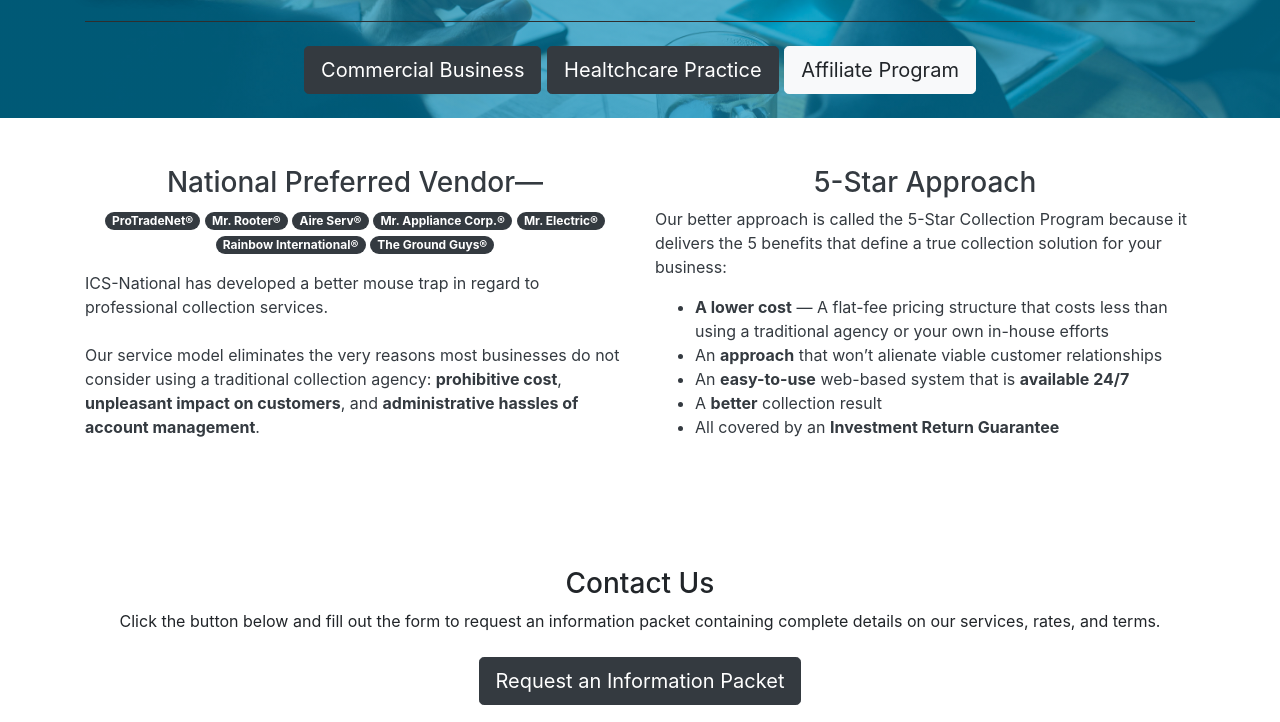
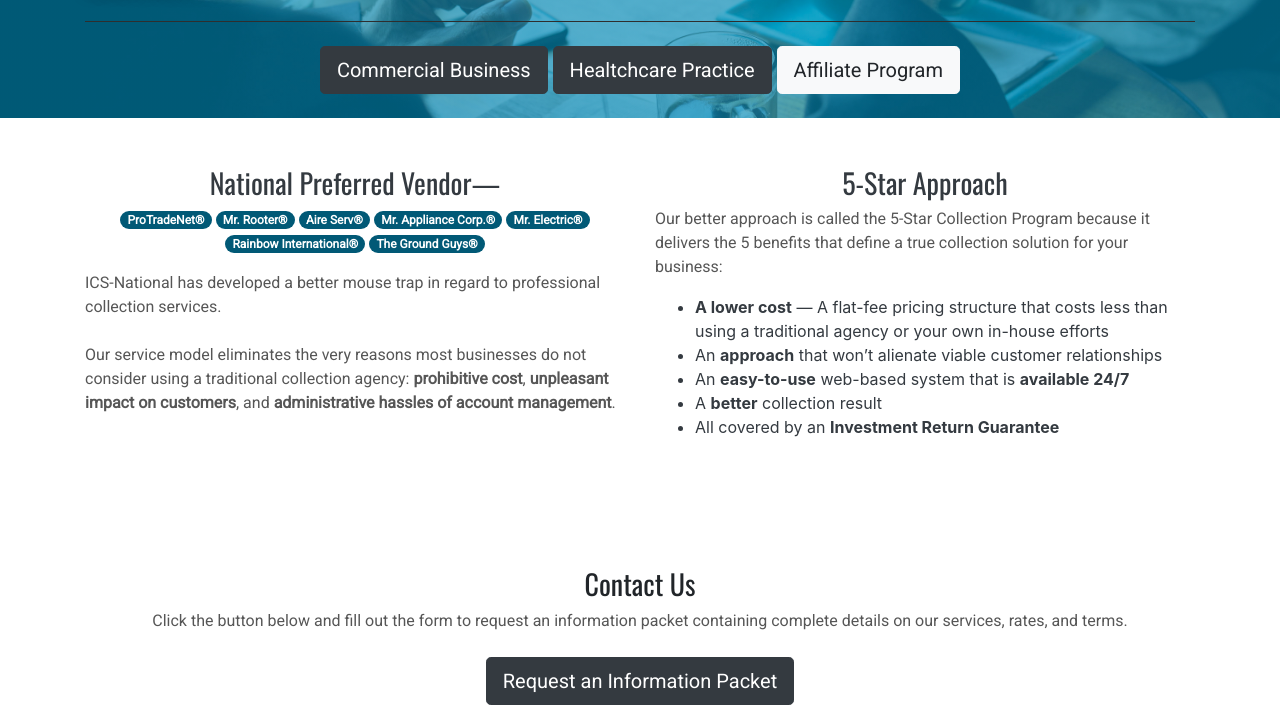
Before and after one commit to spitsfire/ics-national, a plain HTML site: page index.html in a window 1280 px wide. Shown: the part 317-1039 px from the top of the page. Drawn offline with nearby package versions, Linux system fonts and the light colour scheme.

Commit message:
text color changes

```diff
--- a/css/custom.css
+++ b/css/custom.css
@@ -1,4 +1,8 @@
 .bg-dark {
+  background-color: #015976!important;
+}
+
+.badge-dark {
   background-color: #015976!important;
 }
 
@@ -25,3 +29,16 @@ hr {
 .text-shadow {
   text-shadow: 2px 2px 15px #000;
 }
+
+.text-dark {
+  color: #343a40!important;
+}
+
+.oswald {
+  font-family: 'oswald', sans-serif;
+}
+
+p {
+    font-family: 'Roboto', sans-serif!important;
+    color: #565656;
+}
```
